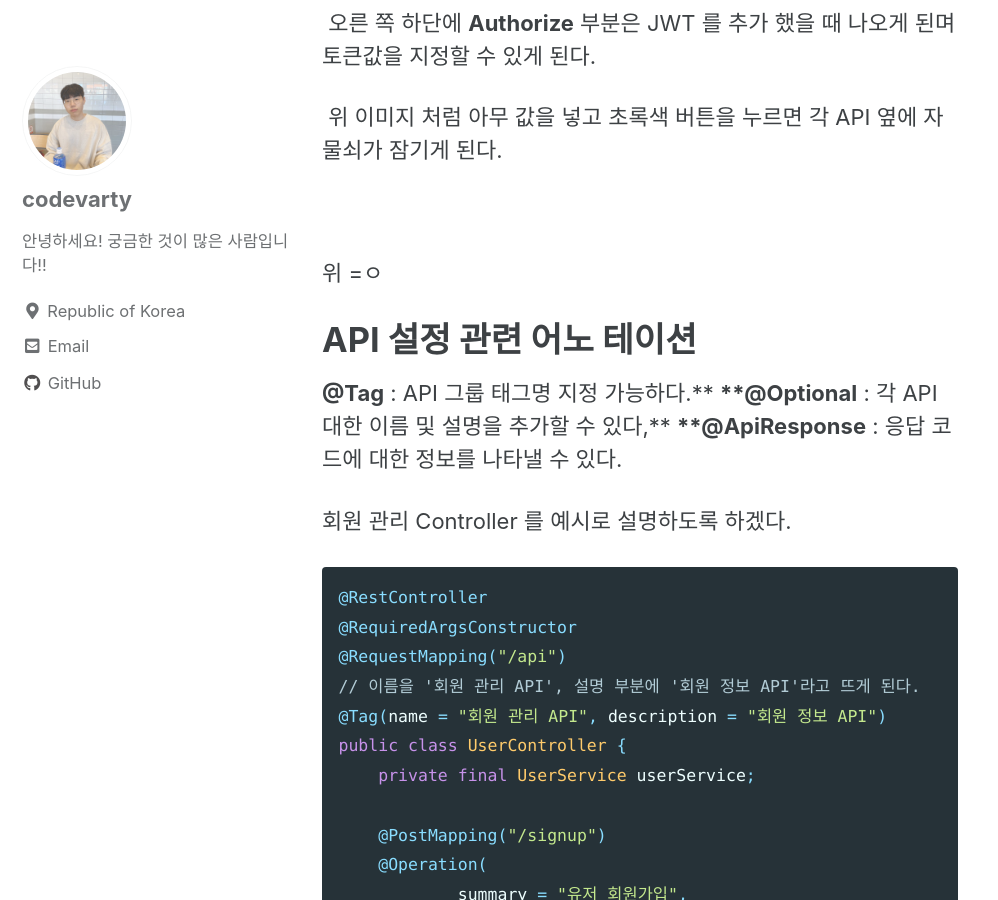
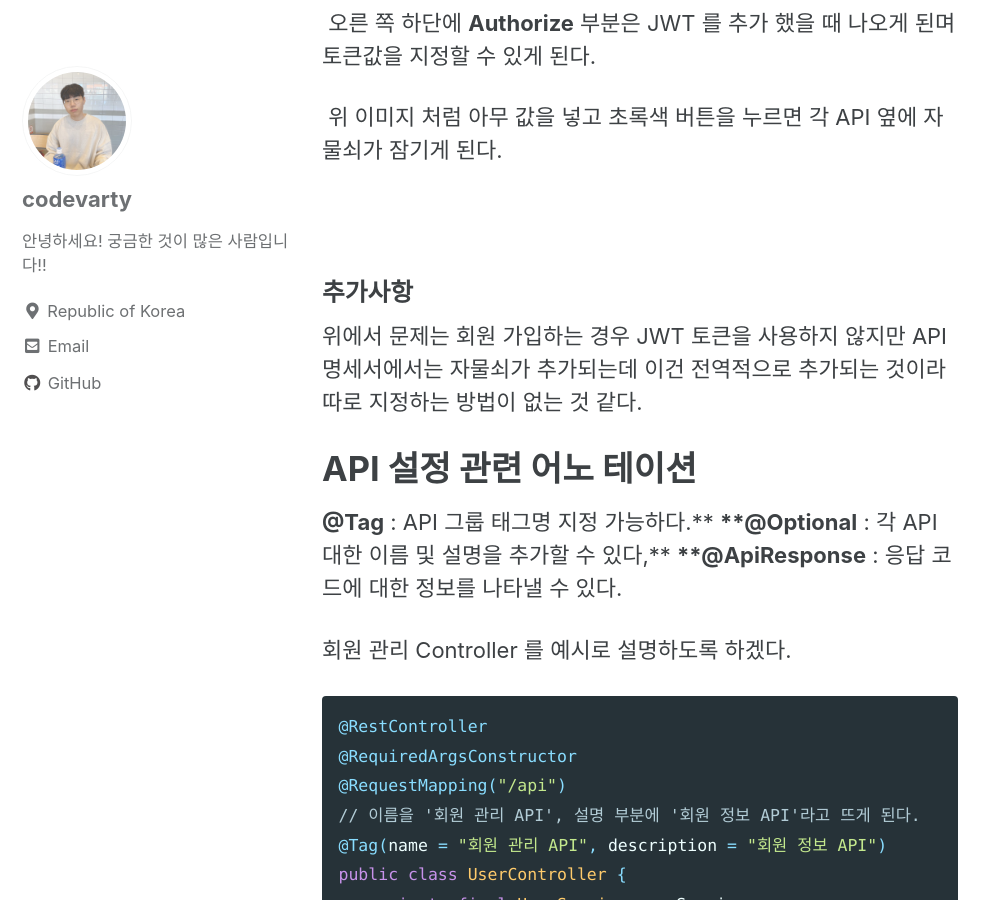
Before and after one commit to codevarty/codevarty.github.io, a Jekyll site: the page built from _posts/2024-04-28-spring-boot-swagger.md, in a window 1280 px wide and 900 px high, scrolled down 2937 px. Shown: the whole window, without its empty margins (0-998 px from the left). Built offline with Jekyll 4.4.1, drawn with Linux system fonts in a browser that asks for light colours; cached includes are drawn as plain includes.

Commit message:
vault backup: 2024-04-29 00:04:29

```diff
--- a/_posts/2024-04-28-spring-boot-swagger.md
+++ b/_posts/2024-04-28-spring-boot-swagger.md
@@ -96,7 +96,8 @@ API 명세서 모습은 다음과 같다.
 
 ![](../assets/images/post/Pasted%20image%2020240429000315.png)
 
-위 =ㅇ
+###  추가사항
+위에서 문제는 회원 가입하는 경우 JWT 토큰을 사용하지 않지만 API 명세서에서는 자물쇠가 추가되는데 이건 전역적으로 추가되는 것이라 따로 지정하는 방법이 없는 것 같다.
 
 # API 설정 관련 어노 테이션
 
```
